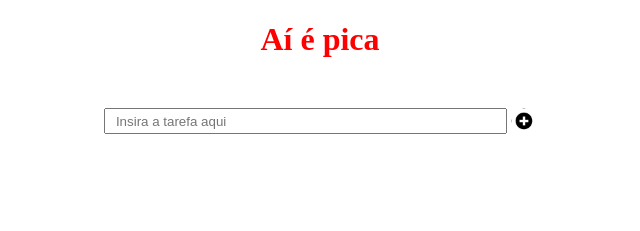
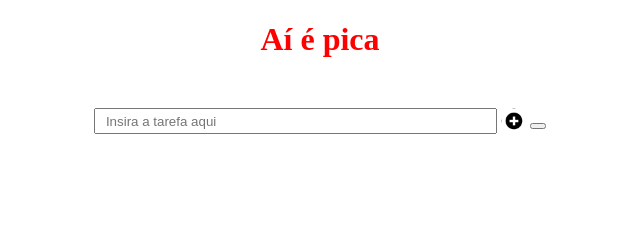
Before and after one commit to dan-phys/to-do, a plain HTML site: page index.html in a window 1280 px wide. Shown: the top 231 px of the page, 320-960 px from the left. Drawn offline with Linux system fonts and the light colour scheme.

Commit message:
added button to clear

```diff
--- a/index.html
+++ b/index.html
@@ -12,7 +12,10 @@
     <div class="new-input">
         <input type="text" class="user-input" id="input-text" placeholder="Insira a tarefa aqui" onfocus="addTaskEnter()">
         <button type="button" class="add-button" onclick="addTask()"></button>
+        <button type="button" class="clear-list" onclick="clearList()"></button>
         <!-- Melhorar esse botão, o tamanho dele não tá exatamente igual à barra de input -->
+        <!-- Pq a imagem fica se repetindo nas bordas?  -->
+        <!-- Bug no input: tirar e voltar para o foco faz inserir linhas em branco -->
     </div>
 
     <div class="tasks">
```
